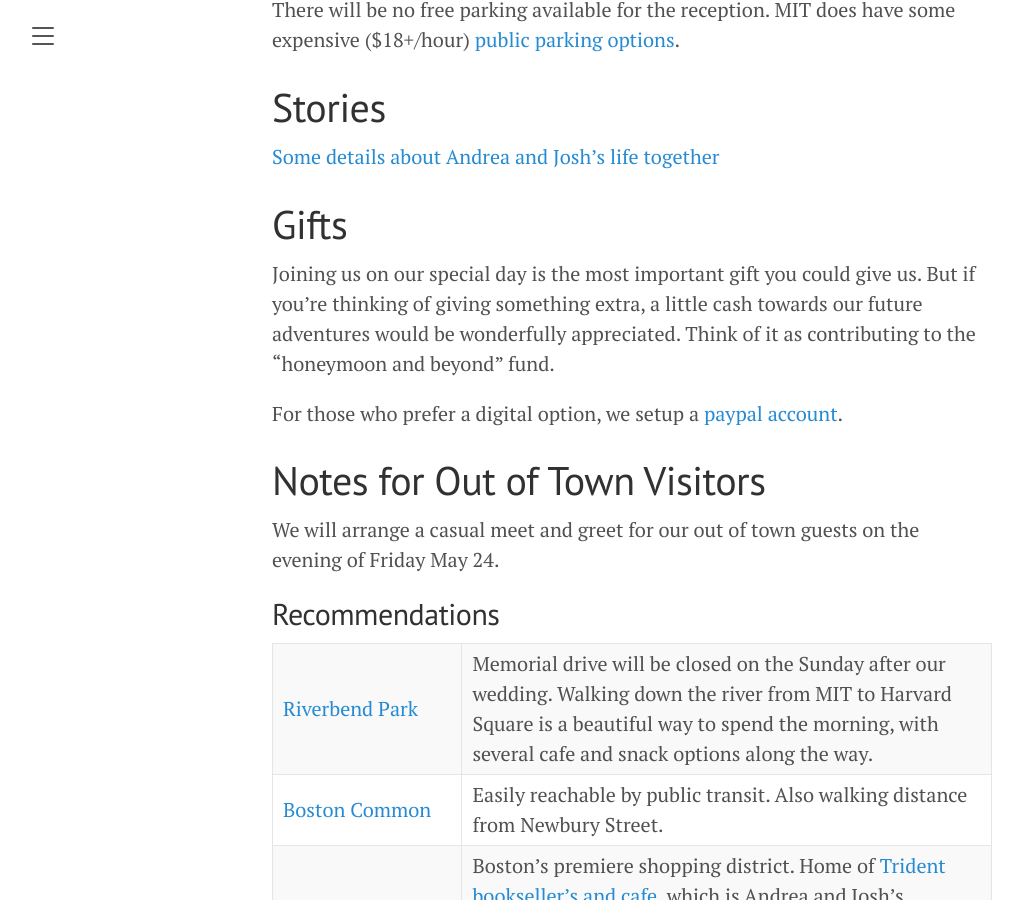
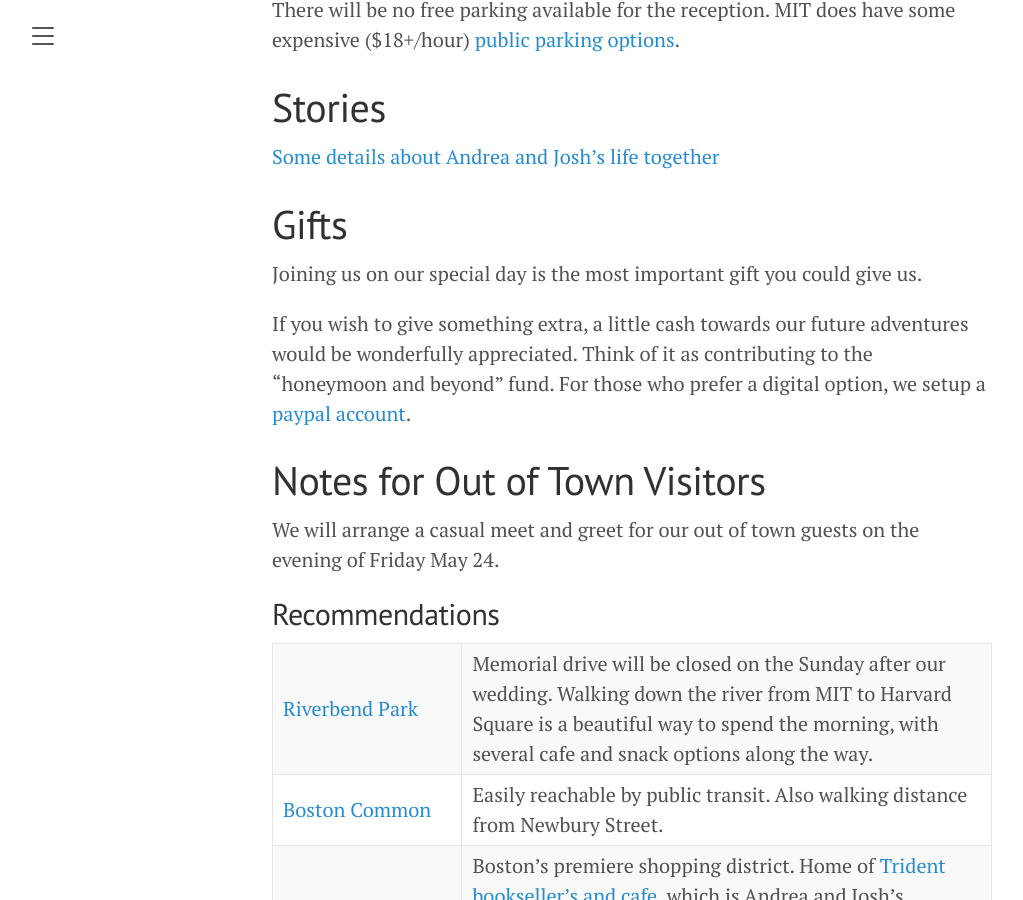
Before and after one commit to JoshBradshaw/andreajosh.github.io, a Jekyll site: the page built from _posts/2023-12-30-overview.md, in a window 1280 px wide and 900 px high, scrolled down 3030 px. Shown: the whole window, without its empty margins (8-1031 px from the left). Built offline with Jekyll 4.4.1, drawn with Linux system fonts in a browser that asks for light colours.

Commit message:
Update 2023-12-30-overview.md

```diff
--- a/_posts/2023-12-30-overview.md
+++ b/_posts/2023-12-30-overview.md
@@ -68,9 +68,9 @@ Driving to the wedding and reception is not recommended. The MIT police will set
 
 # Gifts
 
-Joining us on our special day is the most important gift you could give us. But if you're thinking of giving something extra, a little cash towards our future adventures would be wonderfully appreciated. Think of it as contributing to the "honeymoon and beyond" fund.
+Joining us on our special day is the most important gift you could give us.
 
-For those who prefer a digital option, we setup a [paypal account](https://paypal.me/andreajoshwedding?country.x=US&locale.x=en_US).
+If you wish to give something extra, a little cash towards our future adventures would be wonderfully appreciated. Think of it as contributing to the "honeymoon and beyond" fund. For those who prefer a digital option, we setup a [paypal account](https://paypal.me/andreajoshwedding?country.x=US&locale.x=en_US).
 
 # Notes for Out of Town Visitors
 
```
